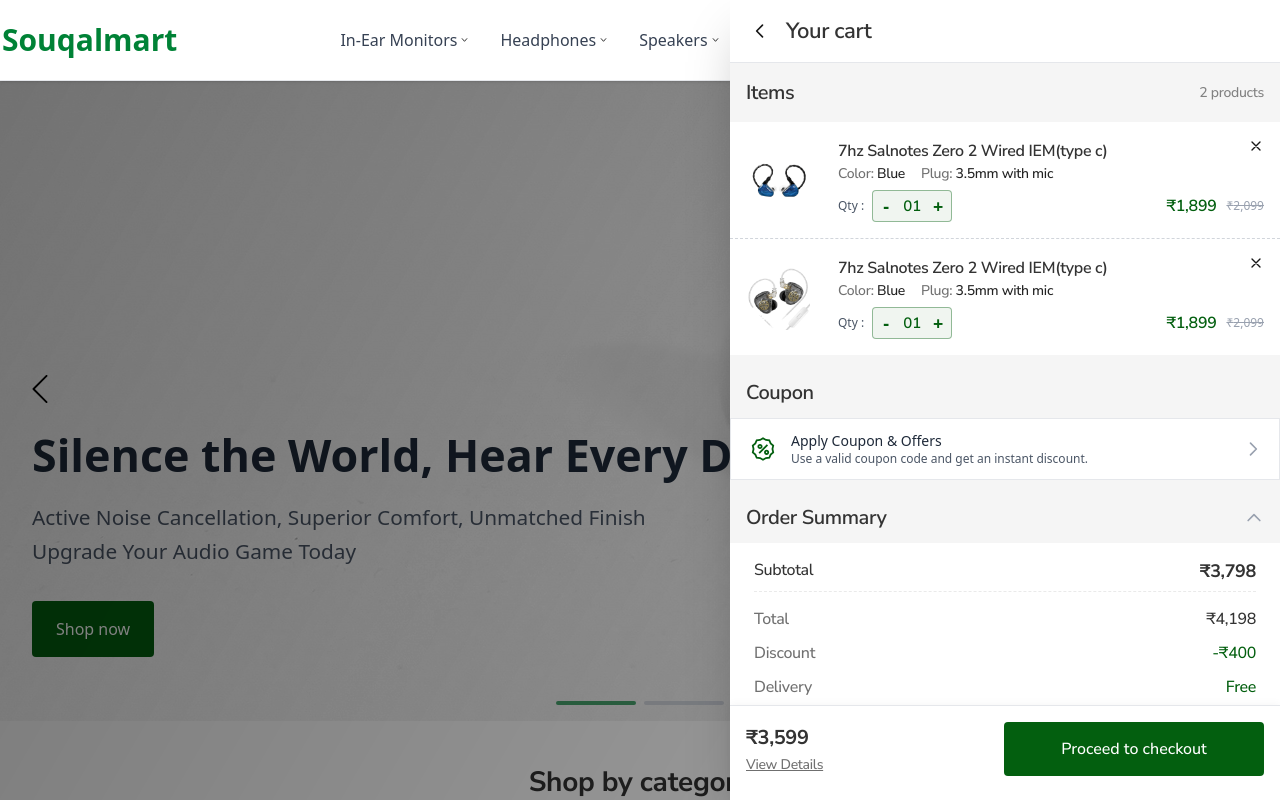
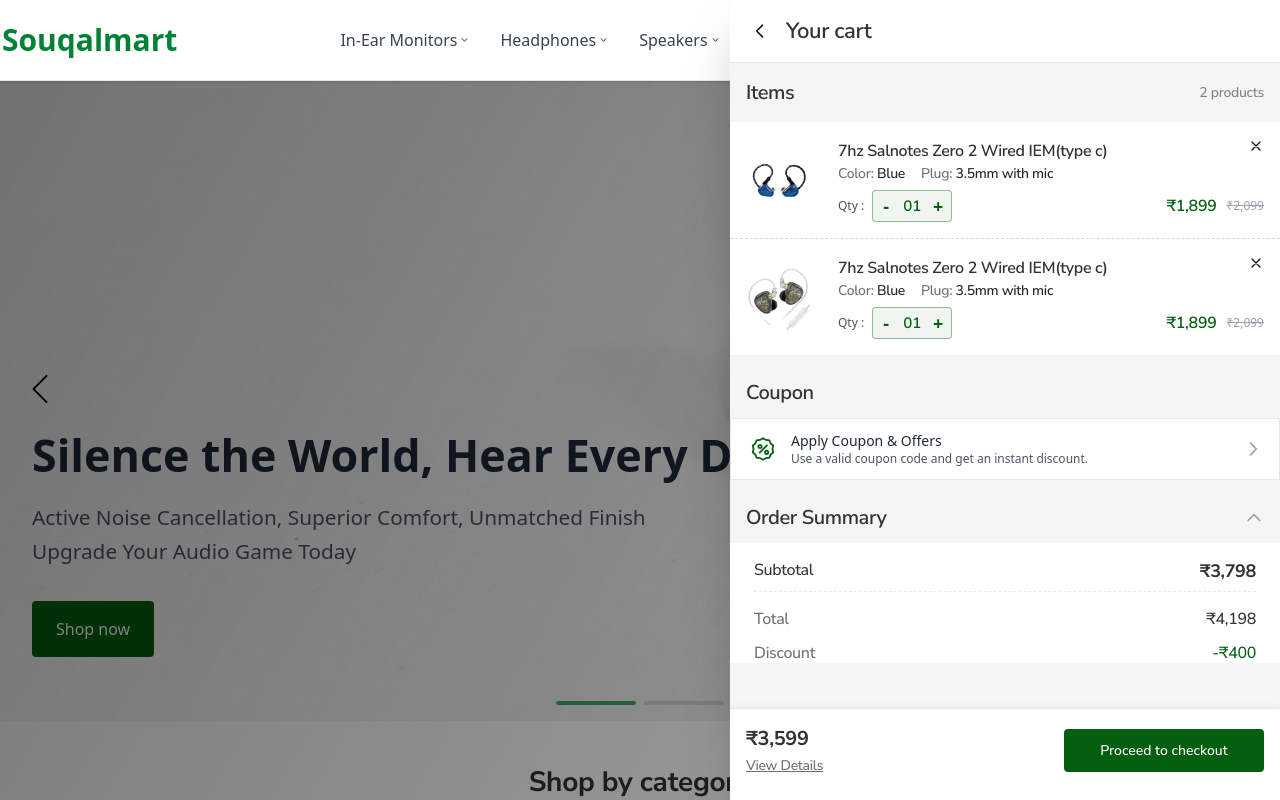
Before and after one commit to marketlubeDev/SukalMart, a Next.js app: page / in a window 1280 px wide. Both pictures are taken after a click on the button 1176 px from the left and 40 px from the top of the page. Shown: the top 800 px of the page. Built offline with nearby package versions, Linux system fonts and the light colour scheme.

Commit message:
add resposive of the cartpage

```diff
--- a/src/app/_components/cart/CartSidebar.js
+++ b/src/app/_components/cart/CartSidebar.js
@@ -82,7 +82,7 @@ export default function CartSidebar({ isOpen, onClose }) {
       />
 
       {/* Cart Sidebar */}
-      <div className={`fixed top-0 right-0 h-full w-full sm:w-[450px] md:w-[500px] lg:w-[550px] bg-[#F5F5F5] shadow-2xl z-50 transform transition-all duration-300 ease-out ${isOpen ? 'translate-x-0' : 'translate-x-full'}`}>
+      <div className={`fixed top-0 right-0 h-screen w-full sm:w-[450px] md:w-[500px] lg:w-[550px] bg-[#F5F5F5] shadow-2xl z-50 transform transition-all duration-300 ease-out ${isOpen ? 'translate-x-0' : 'translate-x-full'}`}>
         {/* Header */}
         <div className="flex items-center justify-between p-4 border-b border-gray-200 bg-white">
           <div className="flex items-center">
@@ -113,7 +113,7 @@ export default function CartSidebar({ isOpen, onClose }) {
         {/* Cart Content */}
         <div className="flex flex-col h-full">
           {/* Items Section */}
-          <div className="flex-1 overflow-y-auto py-4">
+          <div className="flex-1 overflow-y-auto py-4" style={{ maxHeight: "calc(100vh - 200px)" }}>
             {/* Items Header */}
             <div className="flex justify-between items-center mb-4 px-4">
               <h3
@@ -616,14 +616,14 @@ export default function CartSidebar({ isOpen, onClose }) {
           </div>
 
           {/* Bottom Action Bar */}
-          <div className="border-t border-gray-200 p-4 bg-white" style={{ position: "sticky", bottom: 0, zIndex: 20, boxShadow: "0 -2px 8px rgba(0,0,0,0.03)" }}>
+          <div className="border-t border-gray-200 p-4 bg-white" style={{ position: "fixed", bottom: 0, right: 0, left: 0, zIndex: 20, boxShadow: "0 -2px 8px rgba(0,0,0,0.03)", width: "100%", maxWidth: "100vw" }}>
             <div className="flex items-center justify-between mb-2">
               <div>
                 <div
+                  className="text-[18px] sm:text-[20px]"
                   style={{
                     color: "#333333",
                     fontFamily: "'Nunito Sans', sans-serif",
-                    fontSize: "20px",
                     fontStyle: "normal",
                     fontWeight: 700,
                     lineHeight: "normal",
@@ -656,8 +656,8 @@ export default function CartSidebar({ isOpen, onClose }) {
               <button
                 style={{
                   display: "flex",
-                  width: "260px",
-                  padding: "16px 24px",
+                  width: "200px",
+                  padding: "12px 16px",
                   justifyContent: "center",
                   alignItems: "center",
                   gap: "8px",
@@ -667,13 +667,13 @@ export default function CartSidebar({ isOpen, onClose }) {
                   color: "#fff",
                   fontFamily: "'Nunito Sans', sans-serif",
                   fontWeight: 500,
-                  fontSize: "16px",
+                  fontSize: "14px",
                   lineHeight: "normal",
                   border: "none",
                   transition: "background 0.2s",
                   cursor: "pointer",
                 }}
-                className="font-medium"
+                className="font-medium sm:w-[260px] sm:px-6 sm:py-4 sm:text-base"
                 onMouseOver={e => e.currentTarget.style.background = "#024a0c"}
                 onMouseOut={e => e.currentTarget.style.background = "#035F0F"}
               >
```
